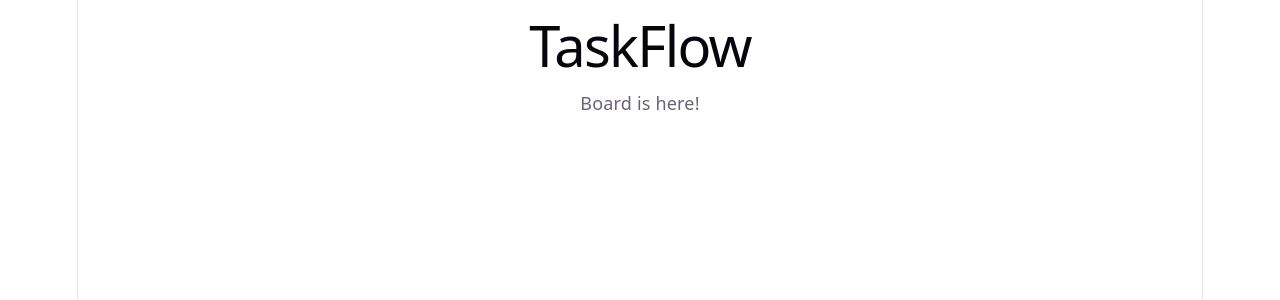
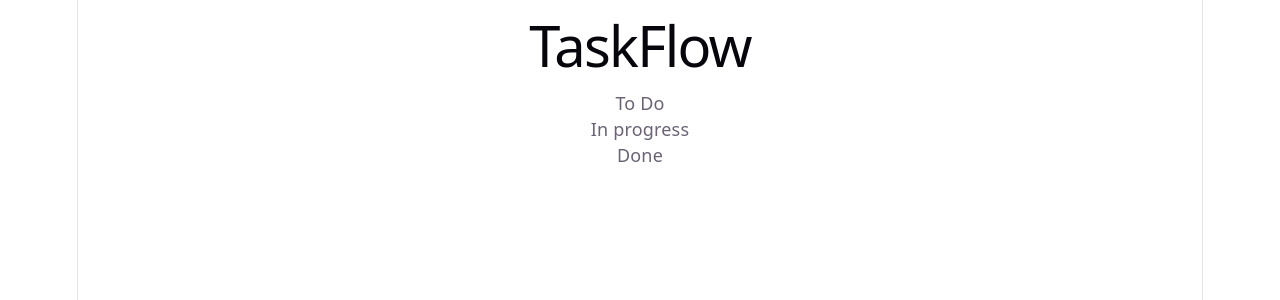
Before and after one commit to Meha-RS/TaskFlow, a React (Vite) app: page / in a window 1280 px wide. Shown: the top 300 px of the page. Built offline with nearby package versions, Linux system fonts and the light colour scheme.

Commit message:
Used useState hook and prop

```diff
--- a/src/App.jsx
+++ b/src/App.jsx
@@ -1,11 +1,19 @@
+import { useState } from 'react';
 import Header from './components/Header';
 import Board from './components/Board';
 
 function App(){
+
+  const [column] = useState([
+    {id: 1, title: 'To Do'},
+    {id: 2, title: 'In progress'},
+    {id: 3, title: 'Done'},
+  ]);
+
   return (
     <div>
       <Header />
-      <Board />
+      <Board columns={column}/>
     </div>
   )
 }
--- a/src/components/Board.jsx
+++ b/src/components/Board.jsx
@@ -1,5 +1,11 @@
-function Board(){
-  return <p>Board is here!</p>;
+function Board({columns}){
+    return(
+        <div>
+            {columns.map((column) =>
+                (<p key ={column.id}>{column.title}</p>
+            ))}
+        </div>
+    );
 }
 
 export default Board;
```
